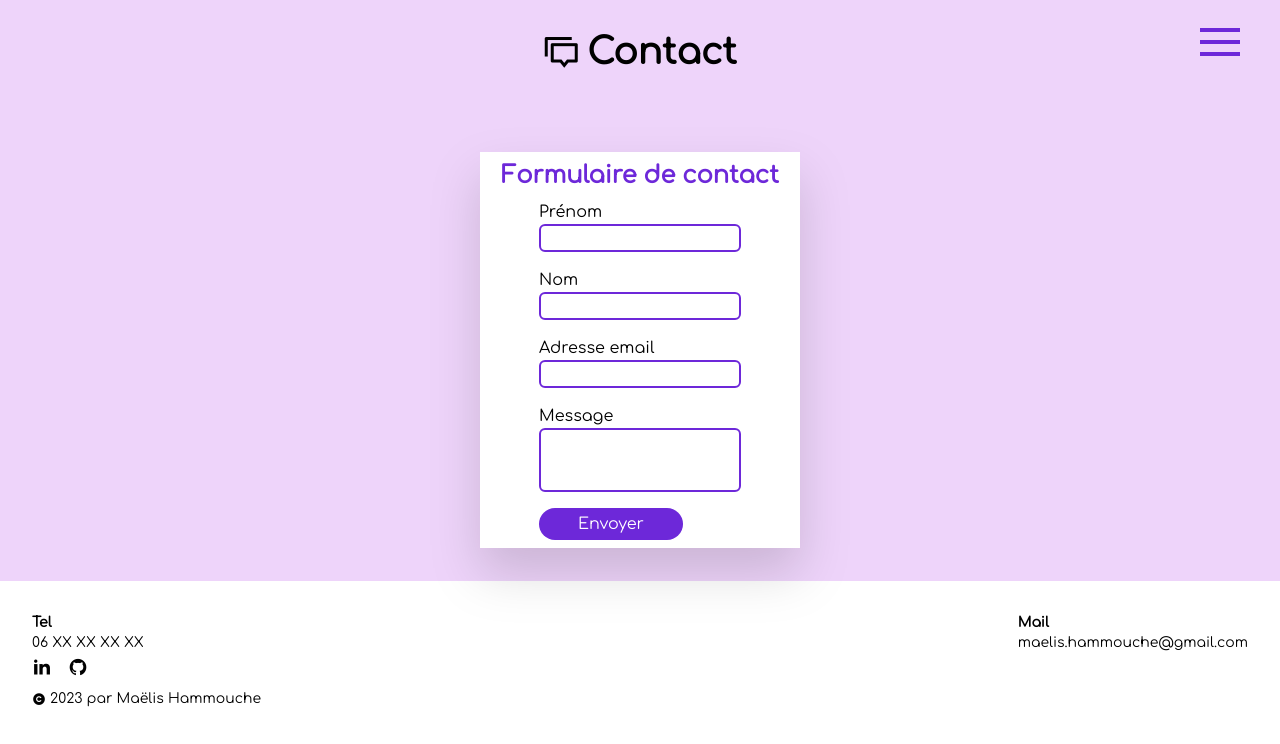
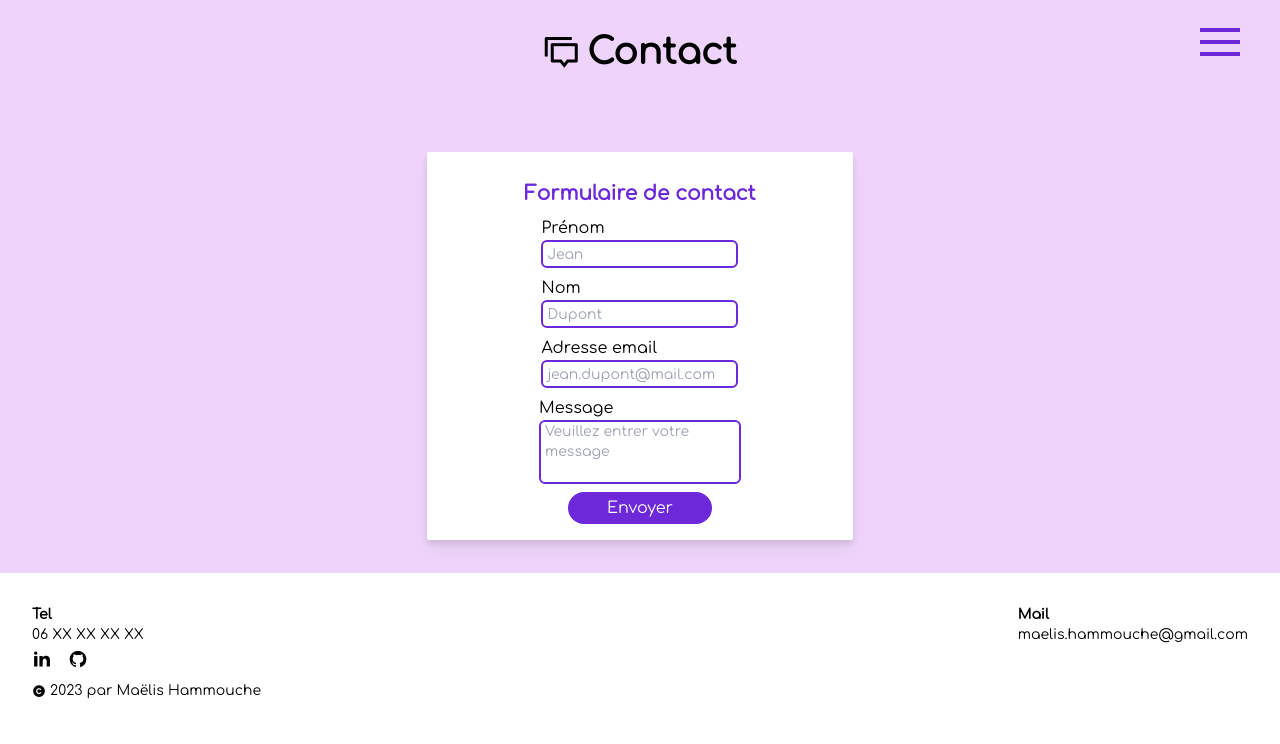
Before and after one commit to maelis1234/my-resume-front, a Next.js app: page /contact in a window 1280 px wide. Shown: the top 744 px of the page. Built offline with nearby package versions, Linux system fonts and the light colour scheme.

Commit message:
feat: add contact page and request

```diff
--- a/src/components/card.tsx
+++ b/src/components/card.tsx
@@ -22,7 +22,7 @@ const Card = ({
     return (
         <>
             <div className='flex flex-col justify-center items-center z-10'>
-                <div className='w-80 lg:w-2/3 h-3/4 p-2 lg:p-4 mb-8 bg-white rounded-sm drop-shadow-lg flex flex-col space-y-4 justify-center items-start'>
+                <div className='w-80 lg:w-2/3 h-3/4 p-2 lg:p-4 mb-8 bg-white rounded-sm drop-shadow-lg flex flex-col space-y-4 justify-center items-center'>
                     {children}
                     <div className='space-y-4 lg:space-x-4 flex lg:px-8 lg:py-4 flex-col lg:flex-row w-full'>
                         <div className='space-y-1 lg:w-1/2'>
--- a/src/components/homepageCard.tsx
+++ b/src/components/homepageCard.tsx
@@ -2,6 +2,7 @@ import Link from 'next/link'
 import Image from 'next/image'
 import router from 'next/router'
 import profilePicture from '@/assets/profilePicture.png'
+import PurpleButton from './purpleButton'
 
 const HomePageCard = () => {
     return (
@@ -32,14 +33,13 @@ const HomePageCard = () => {
 
                     <div className='h-0.5 w-32 rounded-xl bg-primary-violet'></div>
                     <div className='flex flex-row space-x-8 pb-6'>
-                        <button
-                            onClick={() => {
-                                router.push('/resume')
-                            }}
-                            className='text-white h-8 bg-primary-violet hover:bg-violet-400 w-24 rounded-2xl'
-                        >
-                            Mon CV
-                        </button>
+                        <PurpleButton
+                            route={'resume'}
+                            type={'button'}
+                            label={'Mon CV'}
+                            width={'w-24'}
+                            height={'h-8'}
+                        />
                     </div>
                     <div className='w-full bg-white h-14 flex justify-center space-x-6 items-center'>
                         <Link
@@ -109,14 +109,13 @@ const HomePageCard = () => {
                             Je travaille aujourd&apos;hui en tant que
                             développeuse fullstack chez Atos OneCloud.
                         </p>
-                        <button
-                            onClick={() => {
-                                router.push('/resume')
-                            }}
-                            className='text-white h-8 bg-primary-violet w-36 rounded-2xl hover:bg-violet-500'
-                        >
-                            Mon CV
-                        </button>
+                        <PurpleButton
+                            route={'resume'}
+                            type={'button'}
+                            label={'Mon CV'}
+                            width={'w-36'}
+                            height={'h-8'}
+                        />
                     </div>
                 </div>
             </div>
--- /dev/null
+++ b/src/components/input.tsx
@@ -0,0 +1,40 @@
+interface Props {
+    id: string
+    label: string
+    placeholder: string
+    type: string
+    onChange: any
+    value: string
+    minLength?: number
+    maxLength?: number
+}
+
+const InputComponent = ({
+    id,
+    label,
+    placeholder,
+    type,
+    onChange,
+    value,
+    minLength,
+    maxLength,
+}: Props) => {
+    return (
+        <>
+            <label htmlFor={id}>{label}</label>
+            <input
+                className='border-2 rounded-md border-primary-violet placeholder:pl-1 placeholder:text-sm'
+                id={id}
+                name={id}
+                placeholder={placeholder}
+                type={type}
+                onChange={onChange}
+                value={value}
+                minLength={minLength}
+                maxLength={maxLength}
+            />
+        </>
+    )
+}
+
+export default InputComponent
--- /dev/null
+++ b/src/components/purpleButton.tsx
@@ -0,0 +1,36 @@
+import router from 'next/router'
+
+interface Props {
+    route: string
+    label: string
+    type: 'submit' | 'reset' | 'button'
+    width: string
+    height: string
+    disabled?: any
+    otherProperties?: string
+}
+
+const PurpleButton = ({
+    route,
+    label,
+    type,
+    width,
+    height,
+    disabled,
+    otherProperties,
+}: Props) => {
+    return (
+        <button
+            onClick={() => {
+                router.push(`/${route}`)
+            }}
+            type={type}
+            disabled={disabled}
+            className={`text-white ${height} bg-primary-violet hover:bg-violet-400 ${width} rounded-2xl disabled:cursor-not-allowed ${otherProperties}`}
+        >
+            {label}
+        </button>
+    )
+}
+
+export default PurpleButton
--- a/src/components/sidebar.tsx
+++ b/src/components/sidebar.tsx
@@ -56,6 +56,15 @@ const Sidebar = () => {
                             Mon CV
                         </Link>
                     </li>
+                    <li>
+                        <Link
+                            className='hover:text-primary-violet'
+                            href='/contact'
+                            onClick={handleLinkClick}
+                        >
+                            Contact
+                        </Link>
+                    </li>
                 </ul>
             </div>
         </>
--- a/src/pages/api/contact.ts
+++ b/src/pages/api/contact.ts
@@ -1,11 +1,17 @@
-import axios from 'axios';
+import axios from 'axios'
 
-const onSubmit = (values : {firstname: string, lastname: string, email: string, message: string}) => {
-  axios.post('http://localhost:3001/contact', values)
-    .then(response => {
-      console.log(response);
-    })
-    .catch(error => {
-      console.log(error);
-    });
+export const onSendContact = (values: {
+    firstname: string
+    lastname: string
+    email: string
+    message: string
+}) => {
+    return axios
+        .post('http://localhost:3004/contacts', values)
+        .then((response) => {
+            console.log(response)
+        })
+        .catch((error) => {
+            console.log(error)
+        })
 }
--- a/src/pages/contact.tsx
+++ b/src/pages/contact.tsx
@@ -1,15 +1,21 @@
 import { NextPage } from 'next'
 import { useFormik } from 'formik'
 import * as Yup from 'yup'
+import { onSendContact } from './api/contact'
+import router from 'next/router'
+import Card from '@/components/card'
+import InputComponent from '@/components/input'
+import PurpleButton from '@/components/purpleButton'
+import { useState } from 'react'
 
 const ContactSchema = Yup.object().shape({
     firstname: Yup.string()
-        .min(1, 'Le prénom doit avoir au moins 5 caractères')
-        .max(20, 'Le prénom ne doit pas dépasser 20 caractères')
+        .min(1, 'Le prénom doit avoir au moins 1 caractère')
+        .max(40, 'Le prénom ne doit pas dépasser 40 caractères')
         .required('Veuillez entrer un prénom'),
     lastname: Yup.string()
-        .min(1, 'Le nom doit avoir au moins 5 caractères')
-        .max(20, 'Le nom ne doit pas dépasser 20 caractères')
+        .min(1, 'Le nom doit avoir au moins 1 caractère')
+        .max(40, 'Le nom ne doit pas dépasser 40 caractères')
         .required('Veuillez entrer un nom'),
     email: Yup.string()
         .email('Veuillez entrer une adresse email valide')
@@ -30,10 +36,14 @@ const Contact: NextPage = () => {
         },
         validationSchema: ContactSchema,
         onSubmit: (values) => {
-            alert(JSON.stringify(values, null, 2))
-            console.log(values)
+            onSendContact(values)
         },
     })
+
+    const isFormFilled = Object.values(formik.values).every((value) =>
+        Boolean(value)
+    )
+
     return (
         <div className='bg-background-violet relative'>
             <div className='flex flex-row justify-center items-center pt-8'>
@@ -43,23 +53,25 @@ const Contact: NextPage = () => {
             <div className='flex justify-center items-center'>
                 <h2 className='font-bold text-xl py-10'></h2>
             </div>
-            <div className='flex justify-center items-center z-10'>
-                <div className='w-80 h-3/4 p-2 mb-8 bg-white drop-shadow-2xl flex flex-col space-y-2 justify-center items-center'>
-                    <p className='text-primary-violet text-2xl font-bold'>
-                        Formulaire de contact
-                    </p>
-                    <form onSubmit={formik.handleSubmit} className='space-y-4'>
+            <div className='flex flex-col justify-center items-center z-10'>
+                <div className='w-80 lg:w-1/3 h-3/4 p-2 lg:p-4 mb-8 bg-white rounded-sm drop-shadow-lg flex flex-col space-y-4 justify-center items-center'>
+                    <form
+                        onSubmit={formik.handleSubmit}
+                        className='flex flex-col justify-center items-center space-y-2'
+                    >
+                        <p className='text-primary-violet text-xl pt-3 font-bold'>
+                            Formulaire de contact
+                        </p>
                         <div className='flex flex-col'>
-                            <label htmlFor='firstname'>Prénom</label>
-                            <input
-                                className='border-2 rounded-md border-primary-violet'
-                                id='firstname'
-                                name='firstname'
-                                type='text'
+                            <InputComponent
+                                id={'firstname'}
+                                label={'Prénom'}
+                                placeholder={'Jean'}
+                                type={'text'}
                                 onChange={formik.handleChange}
                                 value={formik.values.firstname}
-                                minLength={5}
-                                maxLength={45}
+                                minLength={1}
+                                maxLength={40}
                             />
                             {formik.touched.firstname &&
                                 formik.errors.firstname && (
@@ -70,16 +82,15 @@ const Contact: NextPage = () => {
                         </div>
 
                         <div className='flex flex-col'>
-                            <label htmlFor='lastname'>Nom</label>
-                            <input
-                                className='border-2 rounded-md border-primary-violet'
-                                id='lastname'
-                                name='lastname'
-                                type='text'
+                            <InputComponent
+                                id={'lastname'}
+                                label={'Nom'}
+                                placeholder={'Dupont'}
+                                type={'text'}
                                 onChange={formik.handleChange}
                                 value={formik.values.lastname}
-                                minLength={5}
-                                maxLength={45}
+                                minLength={1}
+                                maxLength={40}
                             />
                             {formik.touched.lastname &&
                                 formik.errors.lastname && (
@@ -88,13 +99,13 @@ const Contact: NextPage = () => {
                                     </div>
                                 )}
                         </div>
+
                         <div className='flex flex-col'>
-                            <label htmlFor='email'>Adresse email</label>
-                            <input
-                                className='border-2 rounded-md border-primary-violet'
-                                id='email'
-                                name='email'
-                                type='email'
+                            <InputComponent
+                                id={'email'}
+                                label={'Adresse email'}
+                                placeholder={'jean.dupont@mail.com'}
+                                type={'email'}
                                 onChange={formik.handleChange}
                                 value={formik.values.email}
                             />
@@ -107,9 +118,10 @@ const Contact: NextPage = () => {
                         <div className='flex flex-col'>
                             <label htmlFor='message'>Message</label>
                             <textarea
-                                className='border-2 rounded-md h-16 border-primary-violet'
+                                className='border-2 rounded-md h-16 border-primary-violet placeholder:pl-1 placeholder:text-sm'
                                 id='message'
                                 name='message'
+                                placeholder='Veuillez entrer votre message'
                                 onChange={formik.handleChange}
                                 value={formik.values.message}
                                 minLength={1}
@@ -122,12 +134,16 @@ const Contact: NextPage = () => {
                                     </div>
                                 )}
                         </div>
-                        <button
-                            className='text-white h-8 bg-primary-violet w-36 rounded-2xl hover:bg-violet-500'
-                            type='submit'
-                        >
-                            Envoyer
-                        </button>
+                        <div>
+                            <PurpleButton
+                                route={'message-sent'}
+                                label={'Envoyer'}
+                                type={'submit'}
+                                width={'w-36'}
+                                height={'h-8'}
+                                disabled={!isFormFilled}
+                            />
+                        </div>
                     </form>
                 </div>
             </div>
--- /dev/null
+++ b/src/pages/message-sent.tsx
@@ -0,0 +1,23 @@
+import PurpleButton from '@/components/purpleButton'
+import { NextPage } from 'next'
+
+const MessageSent: NextPage = () => {
+    return (
+        <div className='bg-background-violet relative h-screen flex flex-col items-center justify-center space-y-4'>
+            <p className='font-bold text-2xl'>Merci !</p>
+            <p className='font-semibold text-xl'>
+                Votre message a bien été envoyé.
+            </p>
+            <PurpleButton
+                route={'/welcome'}
+                label={"Retour à l'accueil"}
+                type={'button'}
+                width={'w-80'}
+                height={'h-20'}
+                otherProperties={'text-2xl'}
+            />
+        </div>
+    )
+}
+
+export default MessageSent
--- a/src/pages/resume.tsx
+++ b/src/pages/resume.tsx
@@ -15,7 +15,7 @@ const Resume: NextPage = () => {
                     <h1>CV</h1>
                 </div>
                 <div className='flex justify-center items-center'>
-                    <h2 className='py-3'>Expériences</h2>
+                    <h2 className=' text-xl py-3'>Expériences</h2>
                 </div>
                 <Card
                     date='septembre 2021 - maintenant'
```
